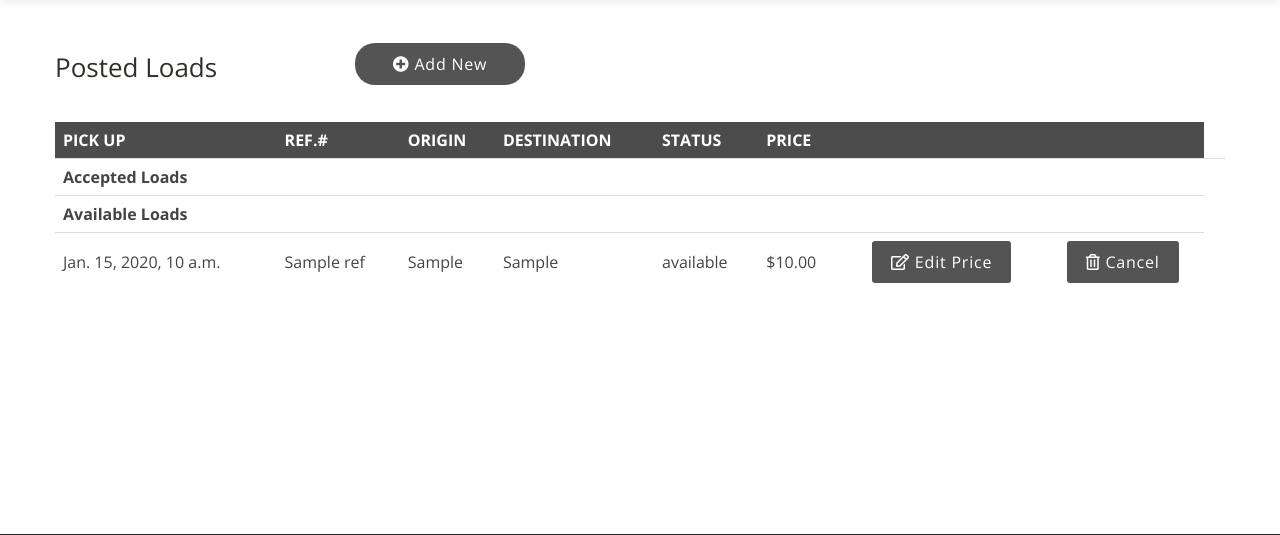
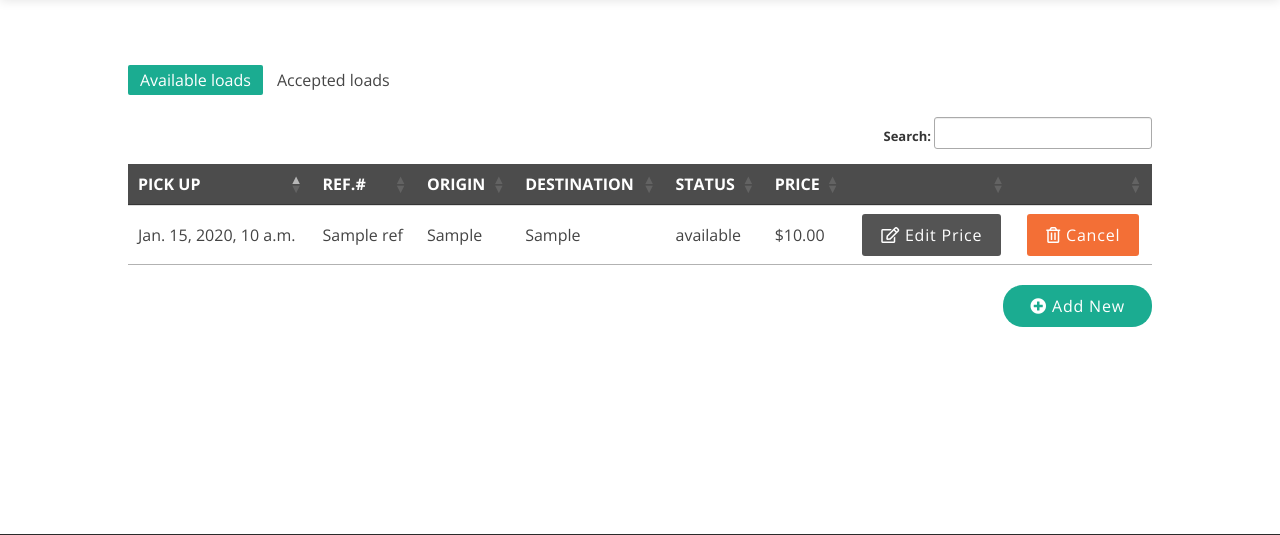
Before and after one commit to belaeifert/Loadsmart-final-project, a Django app: template finalProject/shipper/templates/shipper_home.html in a window 1280 px wide. Shown: the part 77-612 px from the top of the page. Run offline with Django 3.2, Linux system fonts and the light colour scheme; the template is opened without the code that fills it: most values are stand-ins (such as "Sample title", 1, 10 or a date in 2020); some libraries are stand-ins or nearby versions.

Commit message:
Shipper home improvements

```diff
--- a/finalProject/shipper/templates/shipper_home.html
+++ b/finalProject/shipper/templates/shipper_home.html
@@ -1,10 +1,15 @@
 {% extends 'base.html' %}
+
+{% block title %} Shipper's Page {% endblock title %}
 
 {% block navbar-options %}
 <li><a title="logout" class="logout-popup-button">Logout</a></li>
 {% endblock navbar-options%}
 
 {% block content %}
+<link rel="stylesheet" type="text/css" href="https://cdn.datatables.net/v/dt/dt-1.10.18/datatables.min.css"/>
+<script type="text/javascript" src="https://cdn.datatables.net/v/dt/dt-1.10.18/datatables.min.js"></script>
+
 <br/>
 
 {% if messages %}
@@ -19,26 +24,14 @@
 
 <br/>
 
-<div class="container">
-    <div class="row-fluid">
-        <div class="span12 main">
-            <div class="control-label span3">
-                <h3>Posted Loads</h3>
-            </div>
-            <div class="span2">
-                <button class="post-load btn btn-block " type="button" name="button" style="border-radius: 20px;">
-                    <i class="fas fa-plus-circle"></i>
-                    Add New
-                </button>
-            </div>
-        </div>
-    </div>
-</div>
-
 <br/>
-
-<div class="container">
-    <table id="tableShipperLoads" class="table">
+<ul class="nav nav-pills" id="pills-tab" style="width:80%; margin: 0px auto; ">
+    <li class="active"><a href="#tab1" data-toggle="tab">Available loads</a></li>
+    <li><a href="#tab2" data-toggle="tab">Accepted loads</a></li>
+</ul>
+<div class="tab-content">
+    <div class="tab-pane active" id="tab1" style="width:80%; margin: 0px auto;">
+        <table id="tableAvailable" class="table">
             <thead style="color:white; background-color: #4c4c4c;">
                 <tr>
                     <th>PICK UP</th>
@@ -52,31 +45,6 @@
                 </tr>
             </thead>
             <tbody>
-            <tr>
-                <th colspan=100%>Accepted Loads
-                <th>
-            </tr>
-            {% for load in loads %}
-            {% if load.status == 'accepted' %}
-            <tr>
-                <td>{{ load.pickup_date }}</td>
-                <td>{{ load.ref }}</td>
-                <td>{{ load.origin_city }}</td>
-                <td>{{ load.destination_city }}</td>
-                <td>{{ load.status }} by {{load.carrier.user.get_full_name}}</td>
-                <td>${{ load.price|floatformat:2 }}</td>
-                <td></td>
-                <td style="text-align: center;">
-                    <a class="cancel-load-popup-btn btn" data-id="{% url 'shipper:cancel_load' load.pk %}">
-                        <i class="far fa-trash-alt"></i> Cancel</button>
-                    </a>
-                </td>
-            </tr>
-            {% endif %}
-            {% endfor %}
-            <tr>
-                <th colspan=100%>Available Loads</th>
-            </tr>
                 {% for load in loads %}
                 {% if load.status == 'available' %}
                 <tr>
@@ -92,7 +60,7 @@
                         </a>
                     </td>
                     <td style="text-align: center;">
-                    <a class="cancel-load-popup-btn btn" data-id="{% url 'shipper:cancel_load' load.pk %}">
+                        <a class="cancel-load-popup-btn btn btn-danger" data-id="{% url 'shipper:cancel_load' load.pk %}">
                             <i class="far fa-trash-alt"></i> Cancel</button>
                         </a>
                     </td>
@@ -102,18 +70,89 @@
             </tbody>
         </table>
     </div>
+    <div class="tab-pane" id="tab2" style="width:80%; margin: 0px auto;">
+        <table id="tableAccepted" class="table">
+            <thead style="color:white; background-color: #4c4c4c;">
+                <tr>
+                    <th>PICK UP</th>
+                    <th>REF.#</th>
+                    <th>ORIGIN</th>
+                    <th>DESTINATION</th>
+                    <th>STATUS</th>
+                    <th>PRICE</th>
+                    <th></th>
+                    <th></th>
+                </tr>
+            </thead>
+            <tbody>
+                {% for load in loads %}
+                {% if load.status == 'accepted' %}
+                <tr>
+                    <td>{{ load.pickup_date }}</td>
+                    <td>{{ load.ref }}</td>
+                    <td>{{ load.origin_city }}</td>
+                    <td>{{ load.destination_city }}</td>
+                    <td>{{ load.status }} by {{load.carrier.user.get_full_name}}</td>
+                    <td>${{ load.price|floatformat:2 }}</td>
+                    <td></td>
+                    <td style="text-align: center;">
+                        <a class="cancel-load-popup-btn btn btn-danger" data-id="{% url 'shipper:cancel_load' load.pk %}">
+                            <i class="far fa-trash-alt"></i> Cancel</button>
+                        </a>
+                    </td>
+                </tr>
+                {% endif %}
+                {% endfor %}
+            </tbody>
+        </table>
+    </div>
+</div>
+
+<br/>
+
+<div class="container" style="width:80%; margin: 0px auto;">
+    <div class="row-fluid">
+        <div class="span12 main">
+            <div class="span10">
+            </div>
+            <div class="span2">
+                <button class="post-load btn btn-block btn-success" type="button" name="button" style="border-radius: 20px;">
+                    <i class="fas fa-plus-circle"></i>
+                    Add New
+                </button>
+            </div>
+        </div>
+    </div>
+</div>
 
 <section>
-
     <div class="modal fade" tabindex="-1" role="dialog" id="modal">
         <div class="modal-dialog" role="document">
             <div class="modal-content">
             </div>
         </div>
     </div>
+</section>
 
 <script type="text/javascript">
     $(document).ready(function() {
+        // Tables
+        $('#tableAvailable').DataTable({
+            "paging": false,
+            "info": false,
+            "language": {
+                "emptyTable": "There are no available loads"
+            }
+        });
+        $('#tableAccepted').DataTable({
+            "paging": false,
+            "info": false,
+            "language": {
+                "emptyTable": "There are no accepted loads"
+            }
+        });
+
+        // Modals
         $(".post-load").modalForm({
             formURL: "{% url 'shipper:post_load' %}"
         });
@@ -126,12 +165,7 @@
         $(".cancel-load-popup-btn").each(function () {
             $(this).modalForm({formURL: $(this).data('id')});
         });
-      });
 
-    </script>
-
-    <script>
-      $(document).ready(function() {
         // messages timeout for 10 sec
         setTimeout(function() {
             $('.message').fadeOut('slow');
@@ -144,6 +178,4 @@
     });
  </script>
 
-</section>
-
 {% endblock content %}
```
Lines whose indentation alone changed are shown as unchanged.
